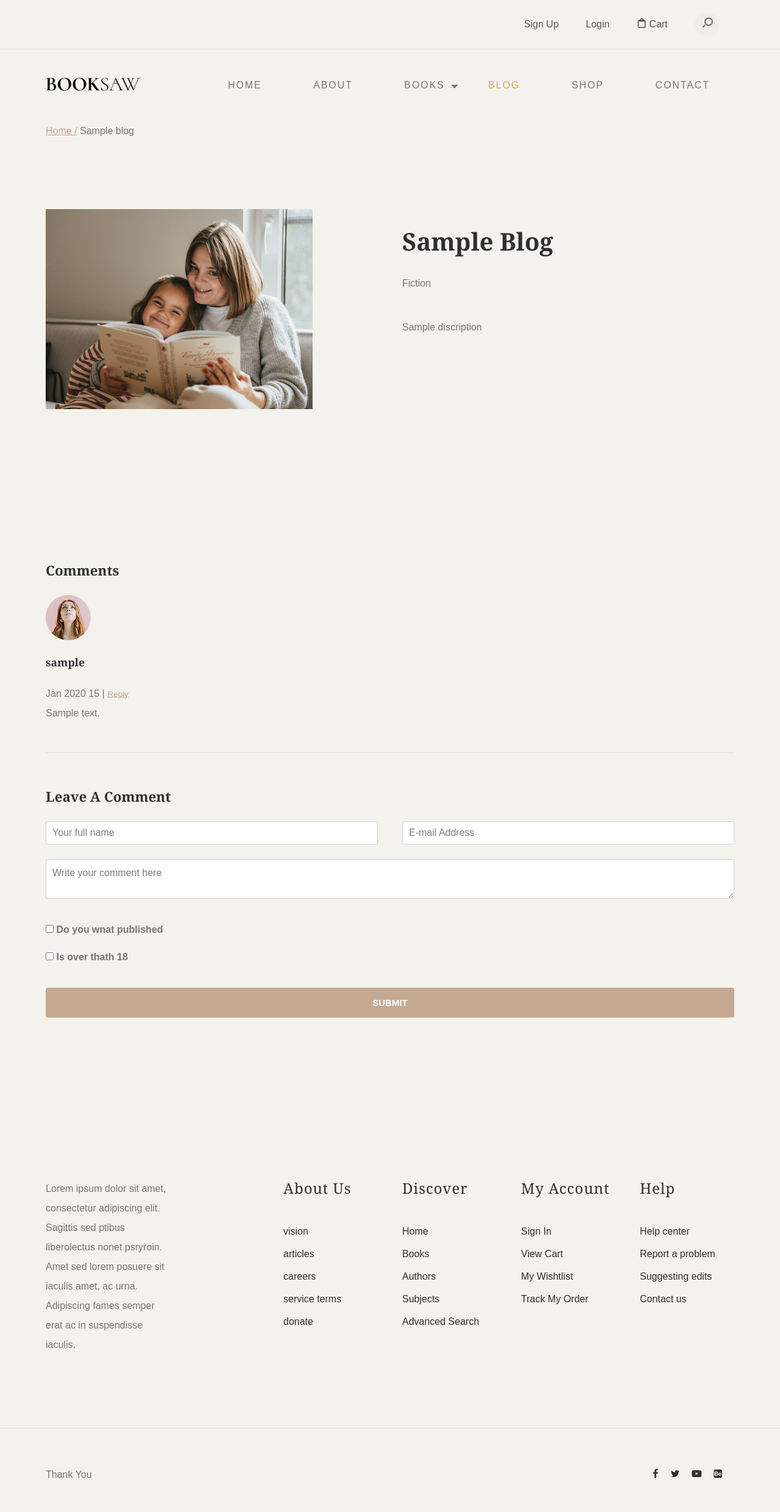
After one commit to mohammadAI81/Book, a Django app: template templates/blog/blog.html in a window 1280 px wide. The commit adds this page. Shown: the whole page at 61% size. Run offline with Django 5.2, Linux system fonts and the light colour scheme; tables that the repository leaves empty hold one stand-in row (values such as "Sample post"); the template is opened without the code that fills it: values that come from a table or form of the project are taken from there, most other values are stand-ins (such as "Sample title", 1, 10 or a date in 2020); data that the repository does not hold is empty; some libraries are stand-ins or nearby versions; some web fonts are replaced.

Commit message:
set detail blog and give comment from datebase and fixed comment form in to blog detail template page

```diff
--- /dev/null
+++ b/templates/blog/blog.html
@@ -0,0 +1,114 @@
+{% extends 'base.html' %}
+{% load static %}
+{% block title %}| {{ blog.title }}{% endblock title %}
+
+
+
+{% block content %}
+    <section>
+        <div class="container">
+            <div class="row">
+                <div class="col-md-12">
+                    <div class="breadcrumbs">
+                        <span class="item"><a href="{% url 'home' %}">Home /</a></span>
+                        <span class="item">{{ blog.title }}</span>
+                    </div>
+                </div>
+            </div>
+        </div>
+    </section>
+
+    <section class="bg-sand padding-large">
+        <div class="container">
+            <div class="row">
+
+                <div class="col-md-6">
+                    <a href="{% url 'detail_blog' blog.id %}" class="product-image"><img src="{% static 'images/post-img1.jpg' %}"></a>
+                </div>
+
+                <div class="col-md-6 pl-5">
+                    <div class="product-detail">
+                        <h1>{{ blog.title }}</h1>
+                        <p>Fiction</p>
+
+                        <p>{{ blog.discription|linebreaks }}
+                        </p>
+
+                        <!--<button type="submit" name="add-to-cart" value="27545" class="button">Add to cart</button>-->
+
+                    </div>
+                </div>
+            </div>
+        </div>
+    </section>
+
+
+    <!-- Comment block -->
+    <section class="padding-large">
+        <div class="container">
+            <div class="row">
+                <div class="col-md-12">
+                    <!--show Comment-->
+                    <section class="comments-wrap mb-4">
+                        {% if comments %}
+                        <h3>Comments</h3>
+                        <div class="comment-list mt-4">
+                            {% for comment in comments %}
+                            <article class="flex-container d-flex mb-3">
+                                <img src="{% static 'images/default.png' %}" alt="default" class="commentorImg">
+                                <div class="author-post">
+                                    <div class="comment-meta d-flex">
+                                        <h4>{{ comment.author.username }}</h4>
+                                        <span class="meta-date">{{ comment.datetime_created|date:"M Y d" }} |</span>
+                                        <small class="comments-reply"><a href="#"><i class="icon icon-mail-reply"></i>Reply</a></small>
+                                    </div><!--meta-tags-->
+                                    <p>{{ comment.text|linebreaks }}</p>
+                                </div>
+                            </article><!--flex-container-->
+                            {% endfor %}
+                        </div><!--comment-list-->
+                        {% else %}
+                            <h3>We don't have comments. Sorry!</h3>
+                        {% endif %}
+                    </section>
+                    <hr>
+                    <!--endshow Comment-->
+                    <section class="comment-respond  mb-5">
+                        <h3>Leave a Comment</h3>
+                        <form method="POST" class="form-group mt-3">
+                            {% csrf_token %}
+                            <div class="row">
+                                <div class="col-md-6">
+                                    <input class="u-full-width" type="text" name="author" id="author" class="form-control mb-4 mr-4"  placeholder="Your full name">
+                                </div>
+                                <div class="col-md-6">
+                                    <input class="u-full-width" type="email" name="email" id="email" class="form-control mb-4"  placeholder="E-mail Address">
+                                </div>
+                            </div>
+
+                            <div class="row">
+                                <div class="col-md-12">
+                                    <textarea class="u-full-width" id="comment" class="form-control mb-4" name="comment" placeholder="Write your comment here" rows="20"></textarea>
+                                </div>
+                                <div class="col-md-12">
+                                    <label class="example-send-yourself-copy">
+                                        <div>
+                                            <input type="checkbox">
+                                            <span class="label-body">Do you wnat published</span><br>
+                                            <input type="checkbox">
+                                            <span class="label-body">Is over thath 18</span>
+                                        </div>
+                                    </label>
+                                </div>
+                                <div class="col-md-12">
+                                    <input class="btn btn-rounded btn-large btn-full" type="submit" value="Submit">
+                                </div>
+                            </div>
+                        </form>
+                    </section>
+                </div>
+            </div>
+        </div>
+    </section>
+    <!-- Comment endblock -->
+{% endblock content %}
--- a/templates/partials/__topbar__.html
+++ b/templates/partials/__topbar__.html
@@ -12,13 +12,13 @@
 					<div class="right-element">
 						{% if user.is_authenticated %}
 							<a href="{% url 'dashboard' %}" class="user-account for-buy"><i class="icon icon-user"></i>
-								{{ user.username|upper }}</a>
+								DASHBOARD ({{ user.username|upper }})</a>
 							<a href="{% url 'logout' %}" class="user-account for-buy">Log Out</a>
 						{% else %}
 							<a href="{% url 'signup' %}" class="user-account for-buy">Sign Up</a>
 							<a href="{% url 'login' %}" class="user-account for-buy">Login</a>
 						{% endif %}
-						<a href="#" class="cart for-buy"><span>Cart</span></a>
+						<a href="#" class="cart for-buy"><i class="icon icon-clipboard" ></i> Cart</a>
 
 						<div class="action-menu">
 
```
Also changed, not shown: blog/admin.py (+3 -11 lines), blog/views.py (+6 -1 lines).
